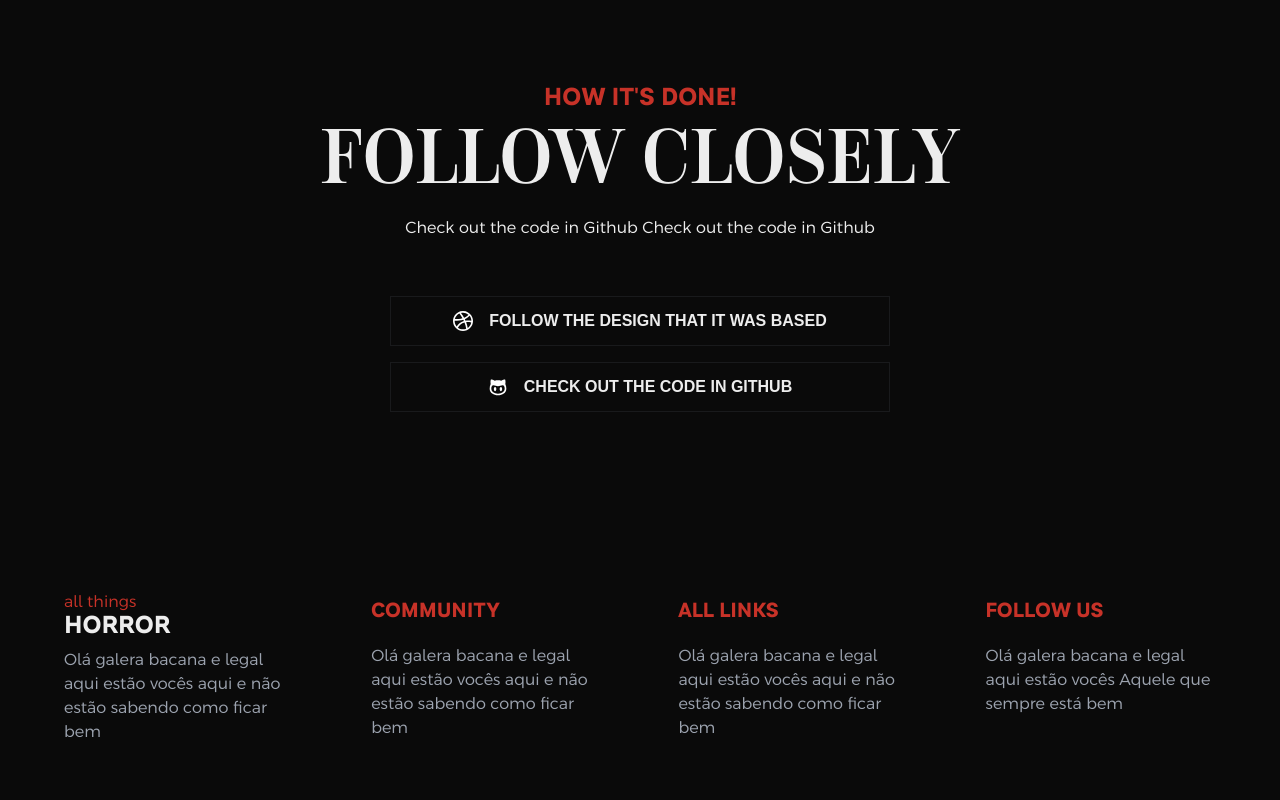
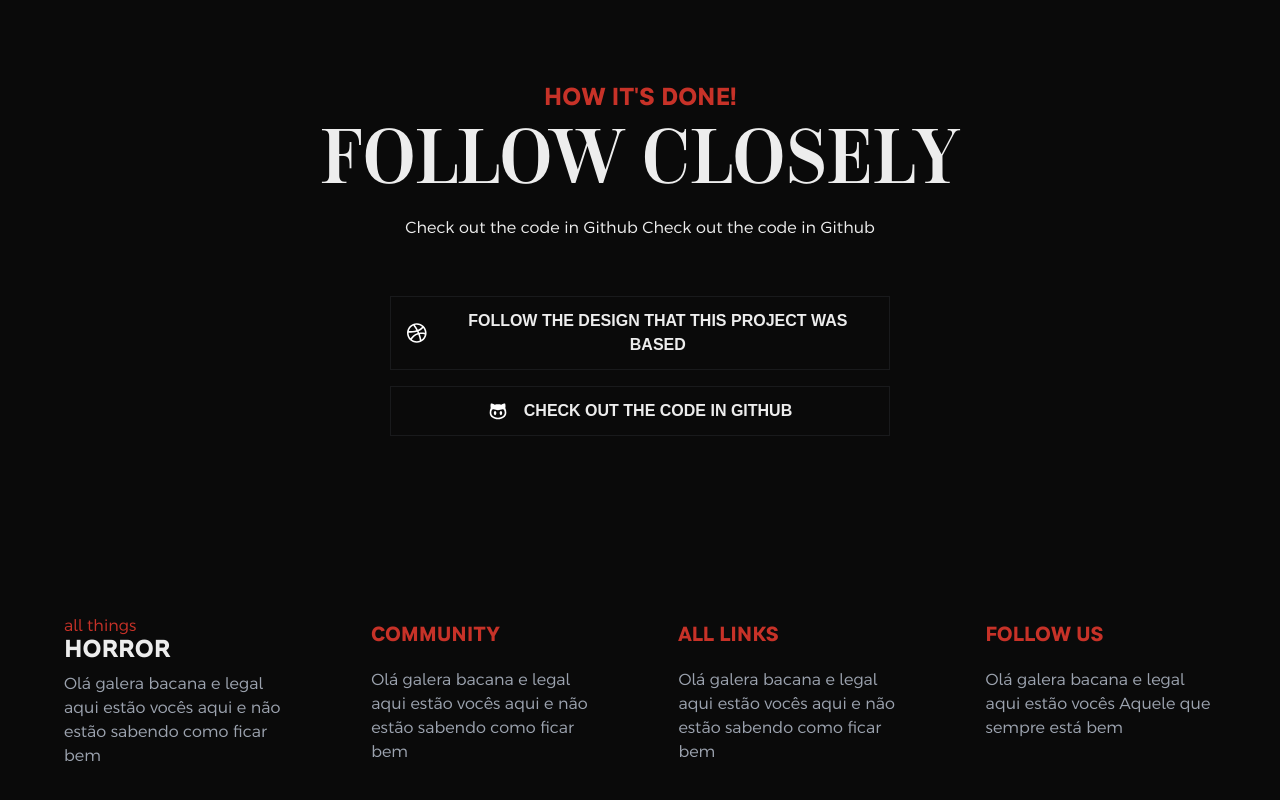
Before and after one commit to Dinista/All-Things-Horror, a Next.js app: page / in a window 1280 px wide. Shown: the part 1972-2772 px from the top of the page. Before the commit the page ends 2748 px from the top, so only its background shows below. Built offline with nearby package versions, Linux system fonts and the light colour scheme.

Commit message:
correcting phrase

```diff
--- a/src/components/contact/contact.tsx
+++ b/src/components/contact/contact.tsx
@@ -15,7 +15,7 @@ export default function Contact() {
                 <Link href={''} className='flex items-center justify-center gap-4 w-full px-4 py-3 border border-gray-500/15 hover:bg-white/5'>
                     <Dribbble size={20} />
                     <p className='flex items-center justify-center'>
-                        Follow the design that it was based
+                        Follow the design that this project was based
                     </p>
                 </Link>
                 <Link href={''} className='flex items-center justify-center gap-4 w-full px-4 py-3 border border-gray-500/15 hover:bg-white/5'>
```
